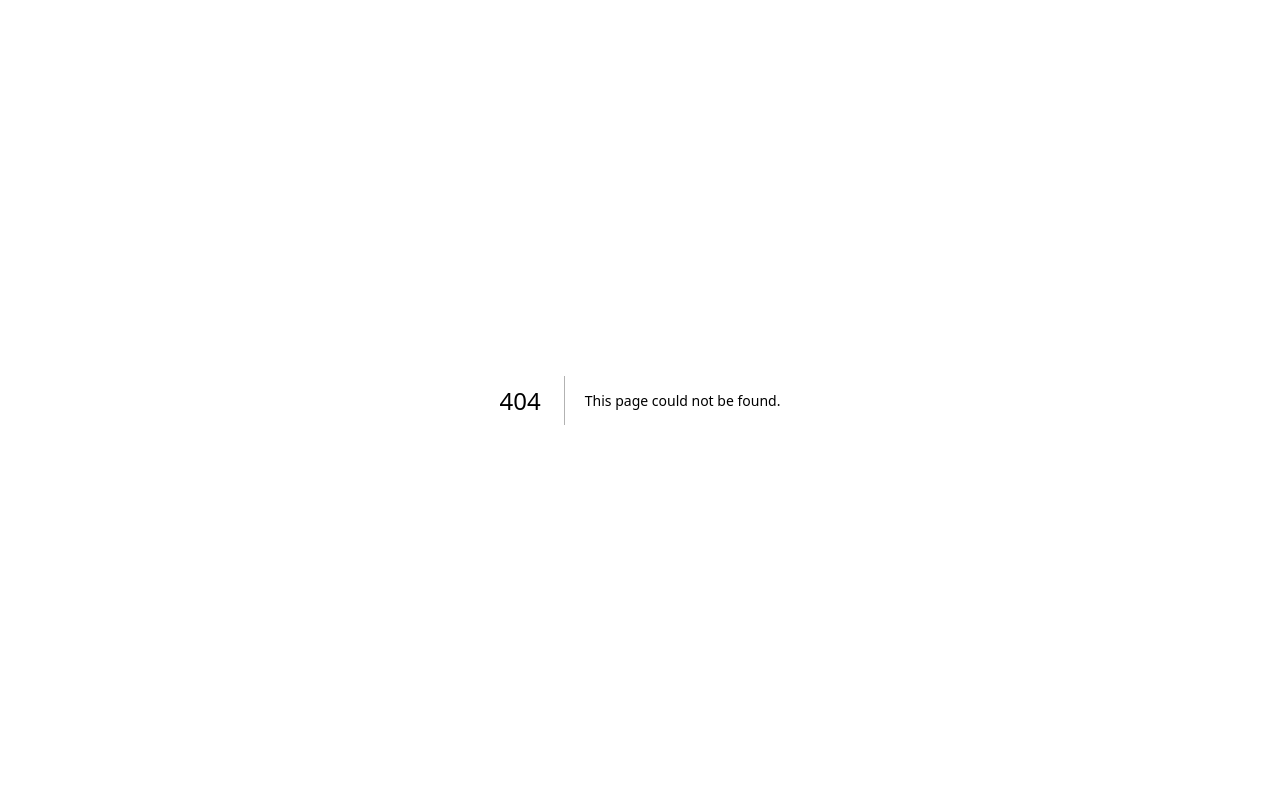
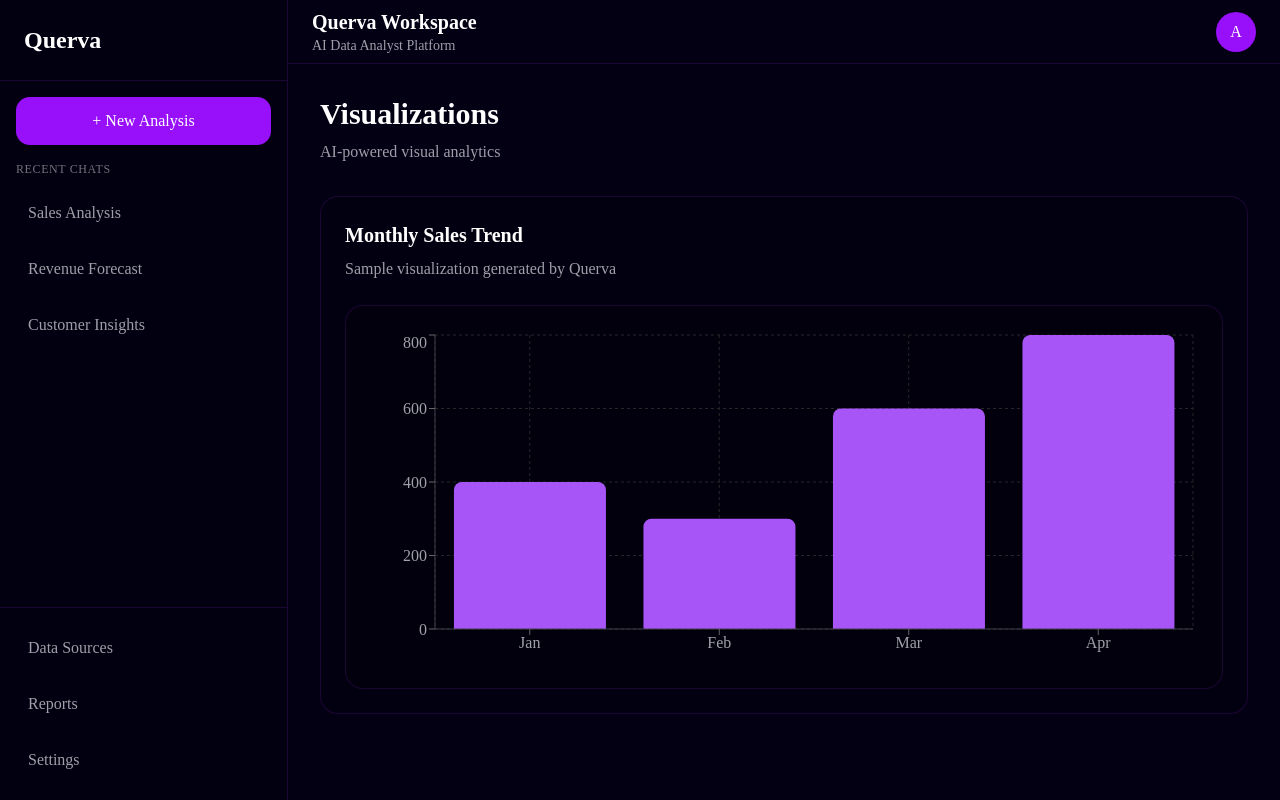
Before and after one commit to MrAmanAgrawal/querva, a Next.js app: page /visualizations in a window 1280 px wide. Before the commit this address had no page. Built offline with nearby package versions, Linux system fonts and the light colour scheme.

Commit message:
Complete dataset-aware AI workflow and chart foundation

```diff
--- a/package.json
+++ b/package.json
@@ -19,6 +19,7 @@
     "radix-ui": "^1.4.3",
     "react": "19.2.4",
     "react-dom": "19.2.4",
+    "recharts": "^3.8.1",
     "shadcn": "^4.10.0",
     "tailwind-merge": "^3.6.0",
     "tw-animate-css": "^1.4.0"
--- /dev/null
+++ b/src/app/(workspace)/visualizations/page.tsx
@@ -0,0 +1,41 @@
+import WorkspaceLayout from "@/components/workspace/workspace-layout";
+import CustomBarChart from "@/components/charts/bar-chart";
+
+const sampleData = [
+  { month: "Jan", sales: 400 },
+  { month: "Feb", sales: 300 },
+  { month: "Mar", sales: 600 },
+  { month: "Apr", sales: 800 },
+];
+
+export default function VisualizationsPage() {
+  return (
+    <WorkspaceLayout>
+      <div className="mx-auto max-w-7xl">
+        <h1 className="mb-2 text-3xl font-bold text-white">
+          Visualizations
+        </h1>
+
+        <p className="mb-8 text-zinc-400">
+          AI-powered visual analytics
+        </p>
+
+        <div className="rounded-2xl border border-purple-900/30 bg-black/20 p-6">
+          <h2 className="mb-2 text-xl font-semibold text-white">
+            Monthly Sales Trend
+          </h2>
+
+          <p className="mb-6 text-zinc-400">
+            Sample visualization generated by Querva
+          </p>
+
+          <CustomBarChart
+            data={sampleData}
+            xKey="month"
+            yKey="sales"
+          />
+        </div>
+      </div>
+    </WorkspaceLayout>
+  );
+}
--- /dev/null
+++ b/src/components/charts/bar-chart.tsx
@@ -0,0 +1,65 @@
+"use client";
+
+import {
+  BarChart,
+  Bar,
+  XAxis,
+  YAxis,
+  Tooltip,
+  ResponsiveContainer,
+  CartesianGrid,
+} from "recharts";
+
+interface ChartProps {
+  data: any[];
+  xKey: string;
+  yKey: string;
+}
+
+export default function CustomBarChart({
+  data,
+  xKey,
+  yKey,
+}: ChartProps) {
+  return (
+    <div className="h-96 w-full rounded-2xl border border-purple-900/30 bg-black/20 p-6">
+      <ResponsiveContainer
+        width="100%"
+        height="100%"
+      >
+        <BarChart data={data}>
+          <CartesianGrid
+            stroke="#27272a"
+            strokeDasharray="3 3"
+          />
+
+          <XAxis
+            dataKey={xKey}
+            tick={{ fill: "#a1a1aa" }}
+            axisLine={{ stroke: "#3f3f46" }}
+          />
+
+          <YAxis
+            tick={{ fill: "#a1a1aa" }}
+            axisLine={{ stroke: "#3f3f46" }}
+          />
+
+          <Tooltip
+            contentStyle={{
+              backgroundColor: "#18181b",
+              border: "1px solid #9333ea",
+              borderRadius: "12px",
+              color: "#ffffff",
+            }}
+          />
+
+          <Bar
+            dataKey={yKey}
+            fill="#a855f7"
+            radius={[8, 8, 0, 0]}
+          />
+        </BarChart>
+      </ResponsiveContainer>
+    </div>
+  );
+}
```
Also changed, not shown: 1 other file (tests, documents, lock files or other folders).
